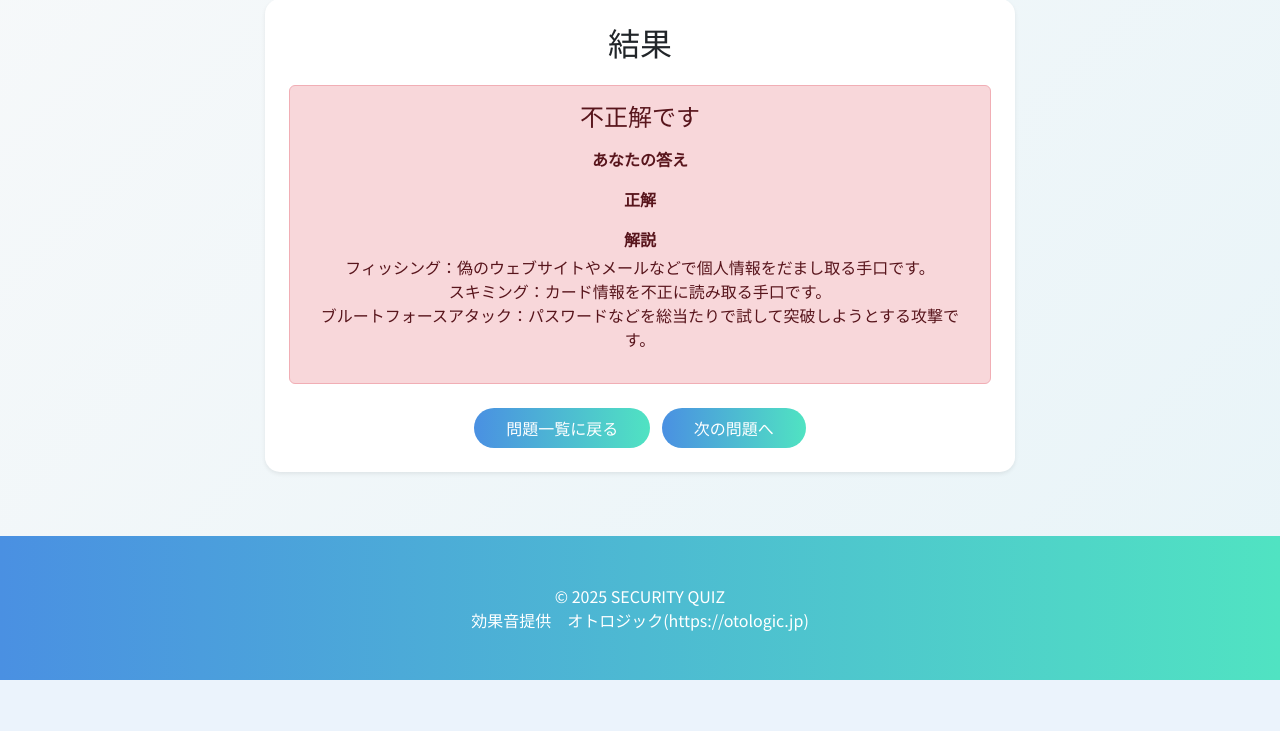
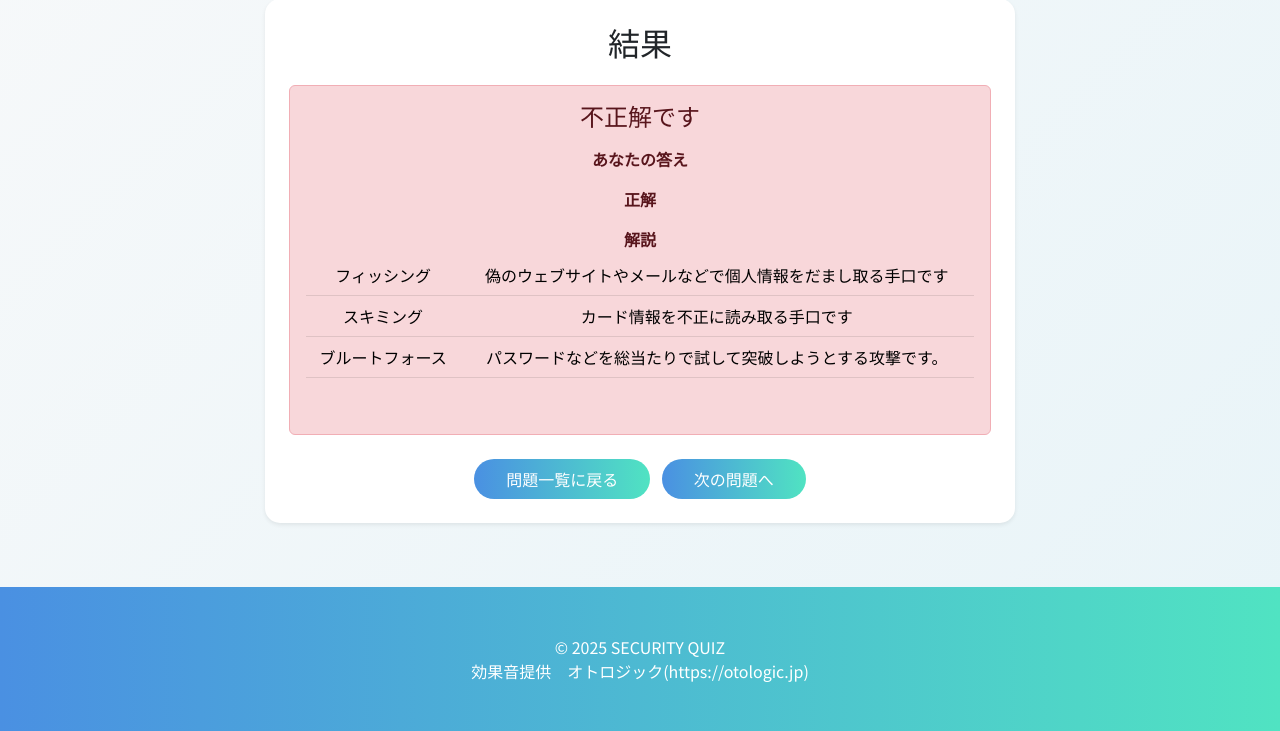
Before and after one commit to riporippo/SecutiryLiskQuiz, a Flask app: template templates/result7.html in a window 1280 px wide. Shown: the part 302-1033 px from the top of the page. Before the commit the page ends 982 px from the top, so only its background shows below. Run offline with Flask 3, Linux system fonts and the light colour scheme; the template is opened without the code that fills it, so the values that code supplies are empty.

Commit message:
result7テーブル設置

```diff
--- a/templates/result7.html
+++ b/templates/result7.html
@@ -15,8 +15,23 @@
                         <p class="mb-0">{{ user_answer }}</p>
                         <p class="mb-3">
                         <div class="fw-bold mb-1 text-center">解説</div>
-                            <div class="mb-3 text-center">
-                                フィッシング：偽のウェブサイトやメールなどで個人情報をだまし取る手口です。<br>スキミング：カード情報を不正に読み取る手口です。<br>ブルートフォースアタック：パスワードなどを総当たりで試して突破しようとする攻撃です。
+                            <div class="mb-3 text-center table-responsive">
+                                <table class="table">
+                                    <tbody>
+                                        <tr class="table-success">
+                                            <td>フィッシング</td>
+                                            <td>偽のウェブサイトやメールなどで個人情報をだまし取る手口です</td>
+                                        </tr>
+                                        <tr class="table-success">
+                                            <td>スキミング</td>
+                                            <td>カード情報を不正に読み取る手口です</td>
+                                        </tr>
+                                        <tr class="table-success">
+                                            <td>ブルートフォース</td>
+                                            <td>パスワードなどを総当たりで試して突破しようとする攻撃です。</td>
+                                        </tr>
+                                    </tbody>
+                                </table>
                             </div>
                         </div>
                     {% else %}
@@ -29,8 +44,23 @@
                         <p class="mb-0">{{ correct_answer }}</p>
                         <p class="mb-3">
                             <div class="fw-bold mb-1 text-center">解説</div>
-                            <div class="mb-3 text-center">
-                                フィッシング：偽のウェブサイトやメールなどで個人情報をだまし取る手口です。<br>スキミング：カード情報を不正に読み取る手口です。<br>ブルートフォースアタック：パスワードなどを総当たりで試して突破しようとする攻撃です。
+                            <div class="mb-4 text-center table-responsive">
+                                <table class="table">
+                                    <tbody>
+                                        <tr class="table-danger">
+                                            <td>フィッシング</td>
+                                            <td>偽のウェブサイトやメールなどで個人情報をだまし取る手口です</td>
+                                        </tr>
+                                        <tr class="table-danger">
+                                            <td>スキミング</td>
+                                            <td>カード情報を不正に読み取る手口です</td>
+                                        </tr>
+                                        <tr class="table-danger">
+                                            <td>ブルートフォース</td>
+                                            <td>パスワードなどを総当たりで試して突破しようとする攻撃です。</td>
+                                        </tr>
+                                    </tbody>
+                                </table>
                             </div>
                         </div>
                     {% endif %}
```
